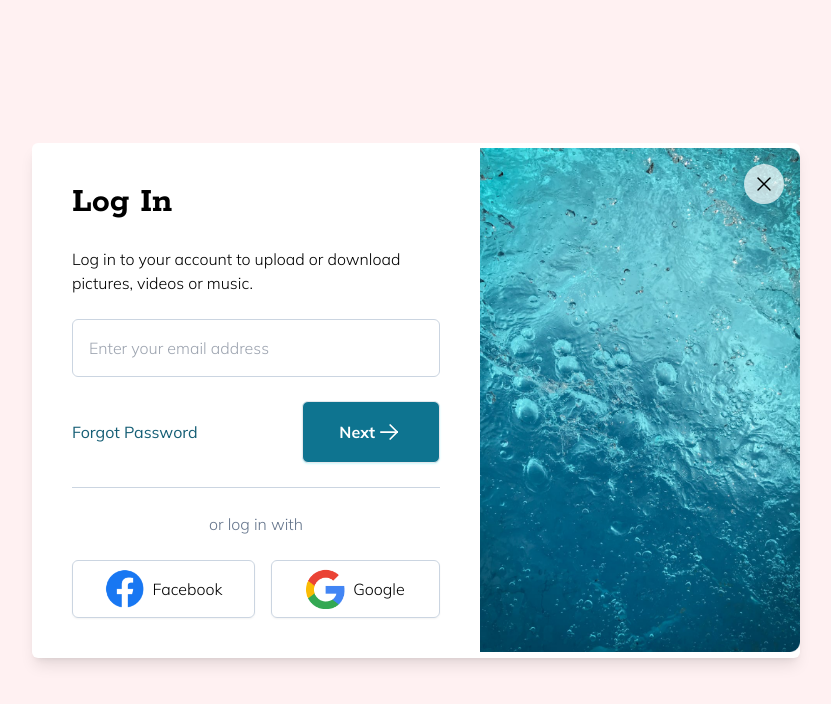
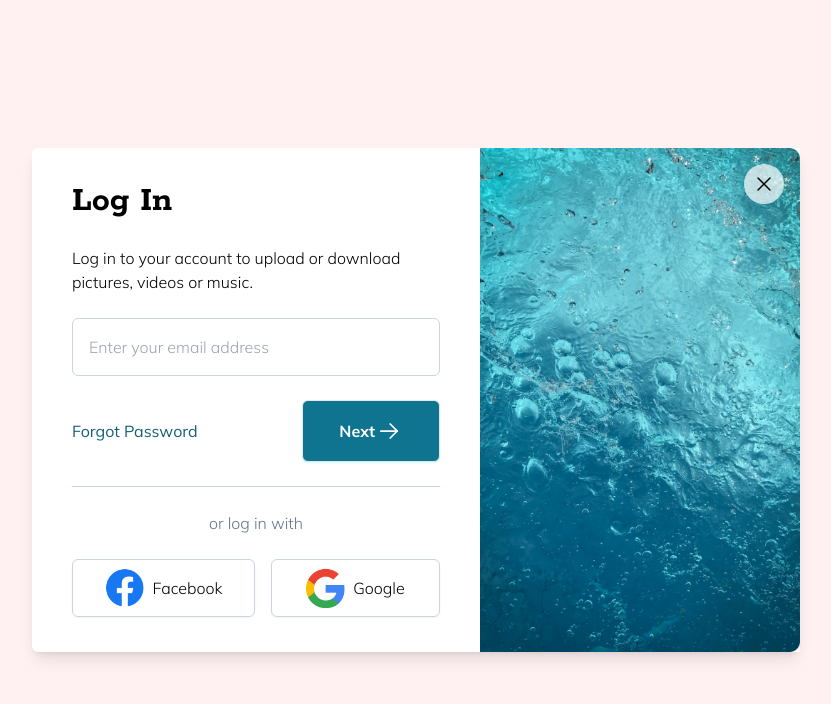
Before and after one commit to Reny8/Tailwind-Projects, a plain HTML site: page login-modal/index.html in a window 1280 px wide. Shown: the whole page, without its empty margins (224-1055 px from the left). Drawn offline with nearby package versions, Linux system fonts and the light colour scheme.

Commit message:
Adjust card container padding

```diff
--- a/login-modal/index.html
+++ b/login-modal/index.html
@@ -27,9 +27,7 @@
         class="bg-[white] bg-white rounded-md md:shadow-lg flex items-center"
       >
         <!-- LEFT CONTENT -->
-        <div
-          class="px-10 p-10 flex flex-col justify-between space-y-6 max-w-md"
-        >
+        <div class="px-10 p-8 flex flex-col justify-between space-y-6 max-w-md">
           <h1 class="font-bold capitalize font-mono text-4xl">log in</h1>
           <p class="font-thin">
             Log in to your account to upload or download pictures, videos or
```
